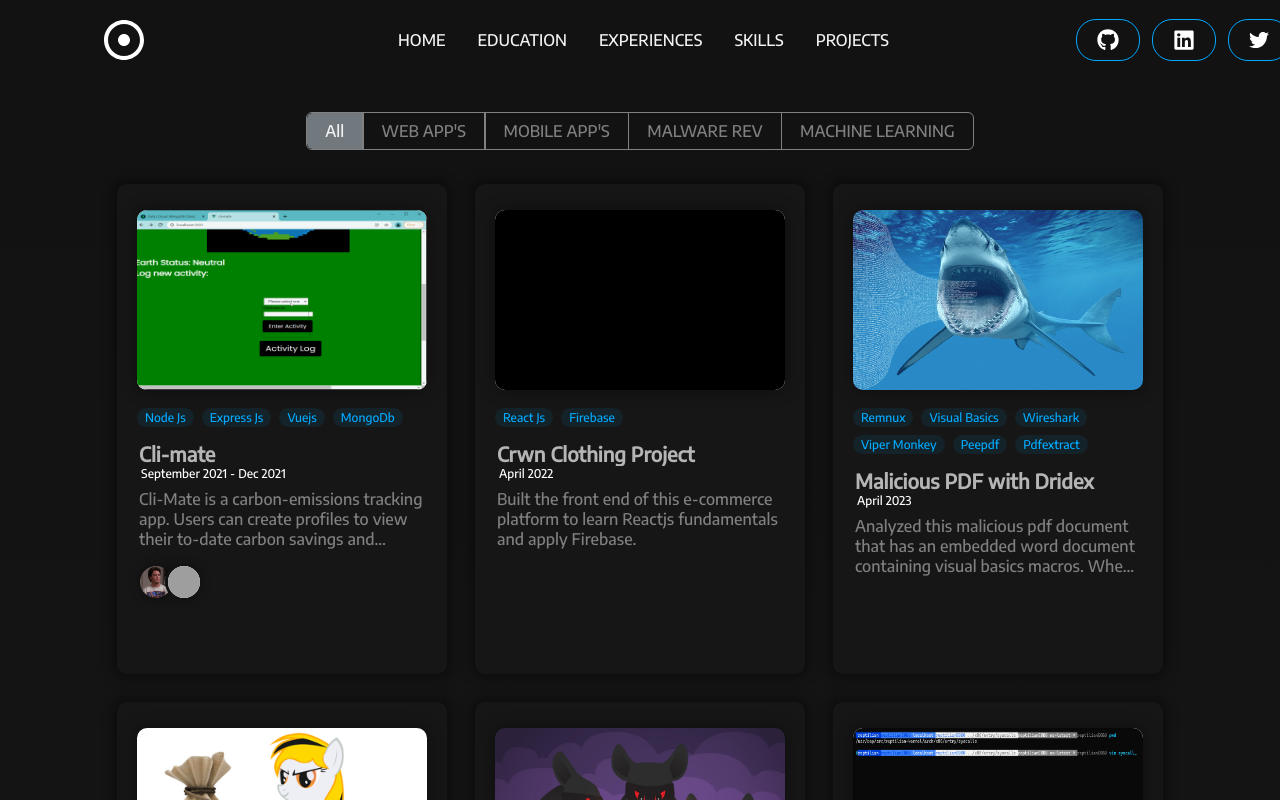
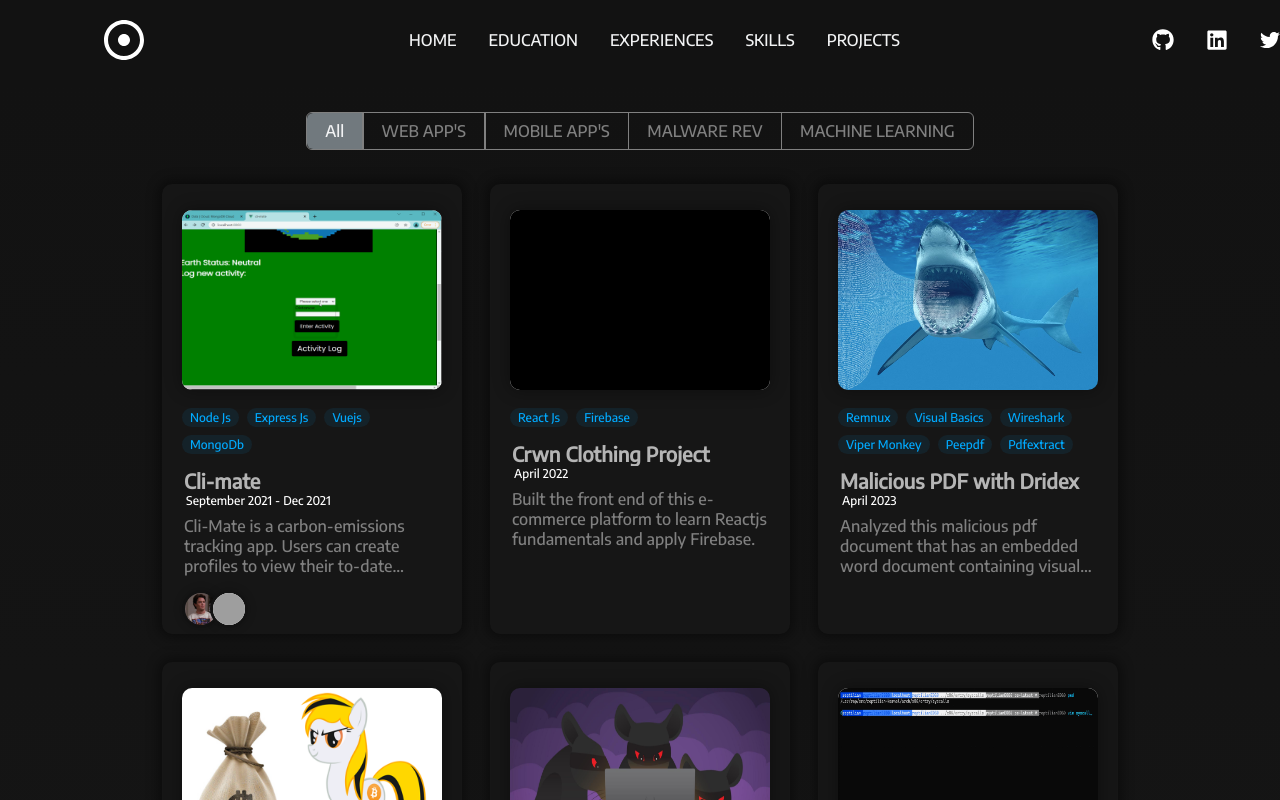
Before and after one commit to mdjabirhossain/portfolio-with-react, a React (Create React App) app: page /projects in a window 1280 px wide. Shown: the top 800 px of the page. Built offline with nearby package versions, Linux system fonts and the light colour scheme; grey boxes are pictures that could not be loaded; a web font is replaced by a local one.

Commit message:
changed some design elements of the navigation and the projects page

```diff
--- a/src/components/projectCard/projectCard.component.jsx
+++ b/src/components/projectCard/projectCard.component.jsx
@@ -15,10 +15,9 @@ const Button = styled.button`
   transition: all 0.8s ease-in-out;
 `;
 const Card = styled.div`
-  width: 330px;
-  height: 490px;
+  width: 300px;
+  height: 450px;
   // background-color: ${({ theme }) => "#171501"};
-  //background-color: ${({ theme }) => "#161616"};
   background-color: ${({ theme }) => "#161616"};
   cursor: pointer;
   border-radius: 10px;
--- a/src/navigation/navigation.styled.js
+++ b/src/navigation/navigation.styled.js
@@ -50,6 +50,7 @@ export const Span = styled.div`
 export const NavItems = styled.ul`
   width: 100%;
   display: flex;
+  margin-right: 55px;
   align-items: center;
   justify-content: center;
   gap: 32px;
@@ -93,7 +94,7 @@ export const NavLink = styled(Link)`
 `;
 
 export const GitHubButton = styled(Link)`
-  border: 1.8px solid ${({ theme }) => theme.primary};
+  // border: 1.8px solid ${({ theme }) => theme.primary};
   justify-content: center;
   display: flex;
   align-items: center;
@@ -101,7 +102,7 @@ export const GitHubButton = styled(Link)`
   border-radius: 20px;
   // color: ${({ theme }) => theme.primary};
   cursor: pointer;
-  padding: 0 20px;
+  padding: 0 10px;
   font-weight: 500;
   text-decoration: none;
   font-size: 16px;
@@ -122,9 +123,9 @@ export const ButtonContainer = styled.div`
     display: none;
   }
   :hover {
-    background: ${({ theme }) => theme.primary};
+    // background: ${({ theme }) => theme.primary};
     color: ${({ theme }) => theme.white};
-    transform: scale(1.05);
+    transform: scale(1.1);
   }
 `;
 
@@ -237,11 +238,11 @@ export const MobileNavLogo = styled(Link)`
 `;
 
 export const ButtonsContainer = styled.div`
+  // border: 1px solid red;
   height: 100%;
   display: flex;
   justify-content: center;
   align items: center;
-  // border: 1px solid white;
   padding-left: 50px;
   padding-right: 50px;
   margin-left: 125px;
```
